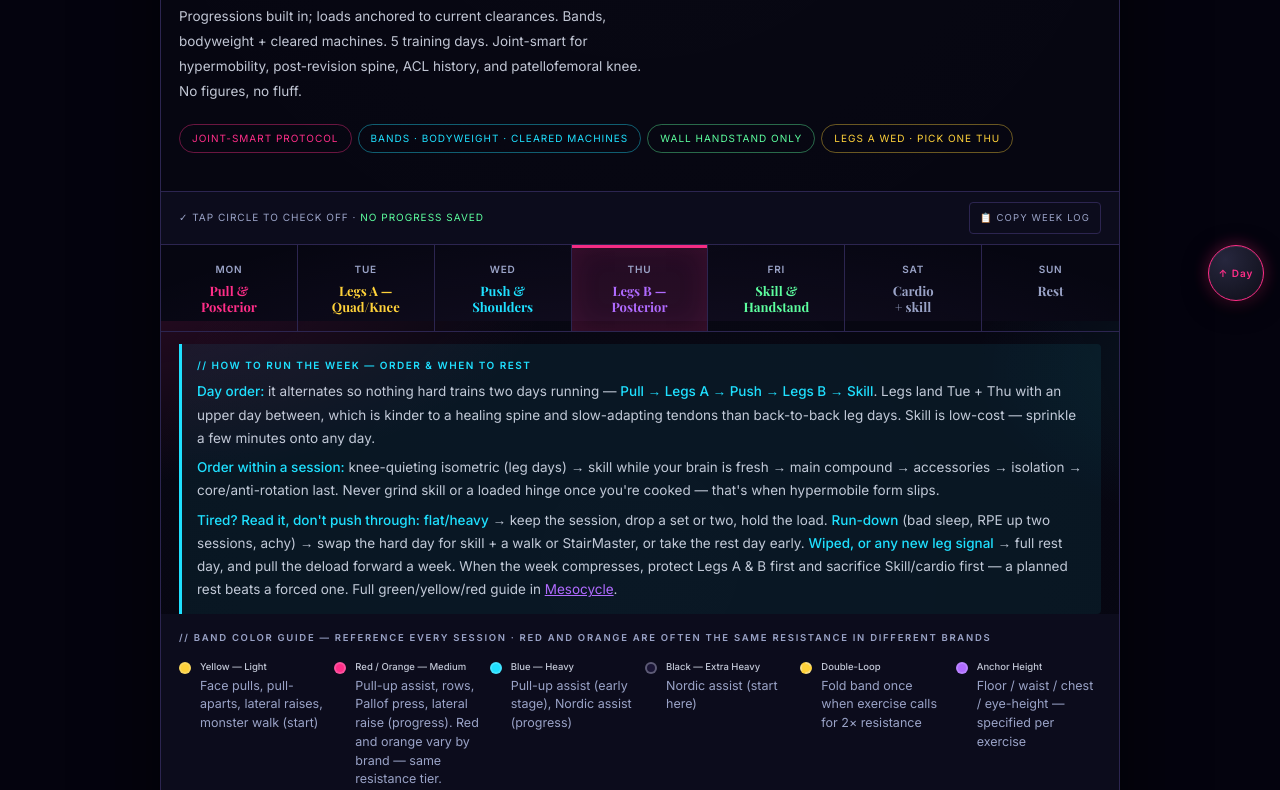
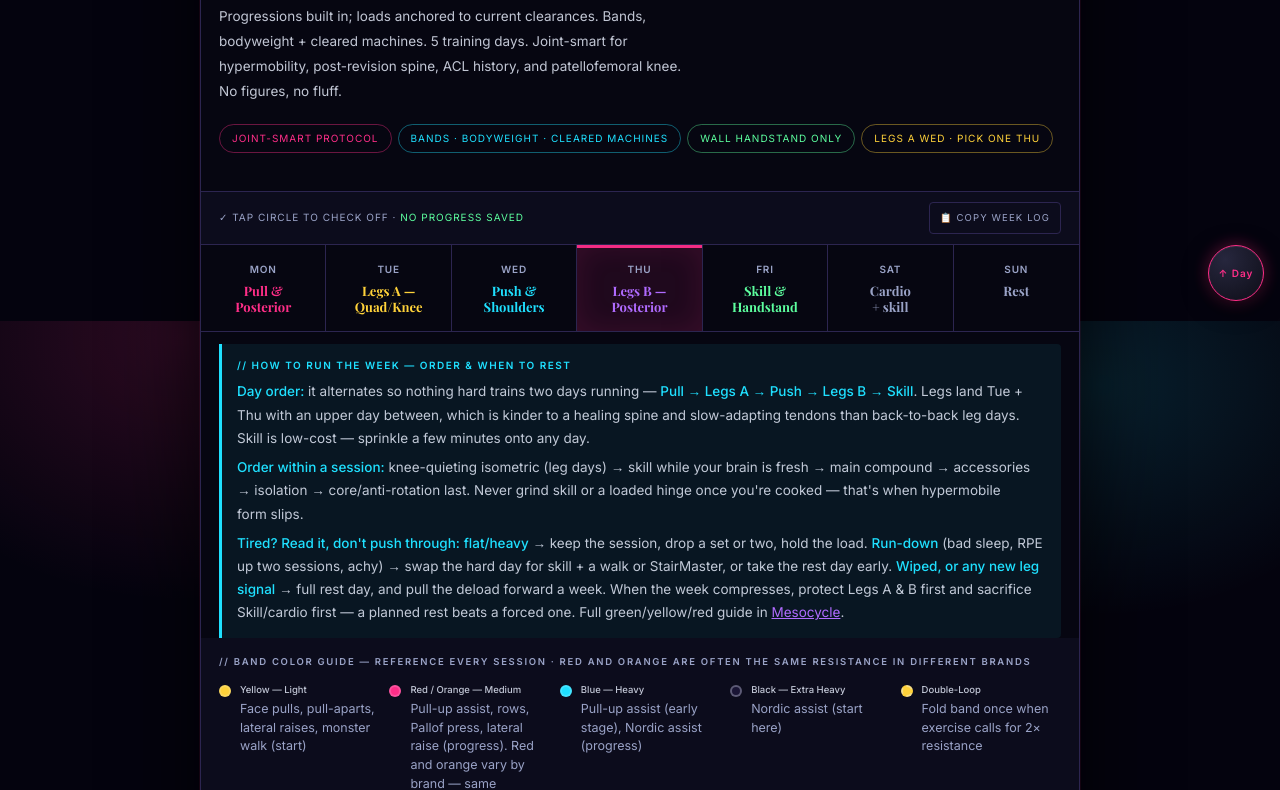
Before and after one commit to tsowrira/bulletproof, a plain HTML site: page index.html in a window 1280 px wide. Shown: the part 479-1269 px from the top of the page. Drawn offline with nearby package versions, Linux system fonts and the light colour scheme.

Commit message:
Refine desktop layout

```diff
--- a/index.html
+++ b/index.html
@@ -52,13 +52,22 @@ body{
   font-size:15px;
 }
 @media(min-width:960px){
-  html{background:#04030e}
+  /* Desktop: glow becomes a full-viewport backdrop; the column is a clean reading panel on top of it */
+  html{
+    background:
+      radial-gradient(ellipse 42% 55% at 14% 2%, rgba(255,46,136,.16), transparent 60%),
+      radial-gradient(ellipse 40% 50% at 86% 8%, rgba(31,224,255,.13), transparent 58%),
+      radial-gradient(ellipse 55% 48% at 50% 106%, rgba(176,107,255,.15), transparent 60%),
+      #04030e;
+    background-attachment:fixed;
+  }
   body{
-    max-width:960px;
+    max-width:880px;
     margin:0 auto;
+    background:var(--bg);
     border-left:1px solid var(--bdr);
     border-right:1px solid var(--bdr);
-    box-shadow:0 0 80px rgba(0,0,0,.6);
+    box-shadow:0 0 0 1px rgba(255,46,136,.07), 0 0 90px rgba(0,0,0,.75);
     min-height:100vh;
   }
 }
```
